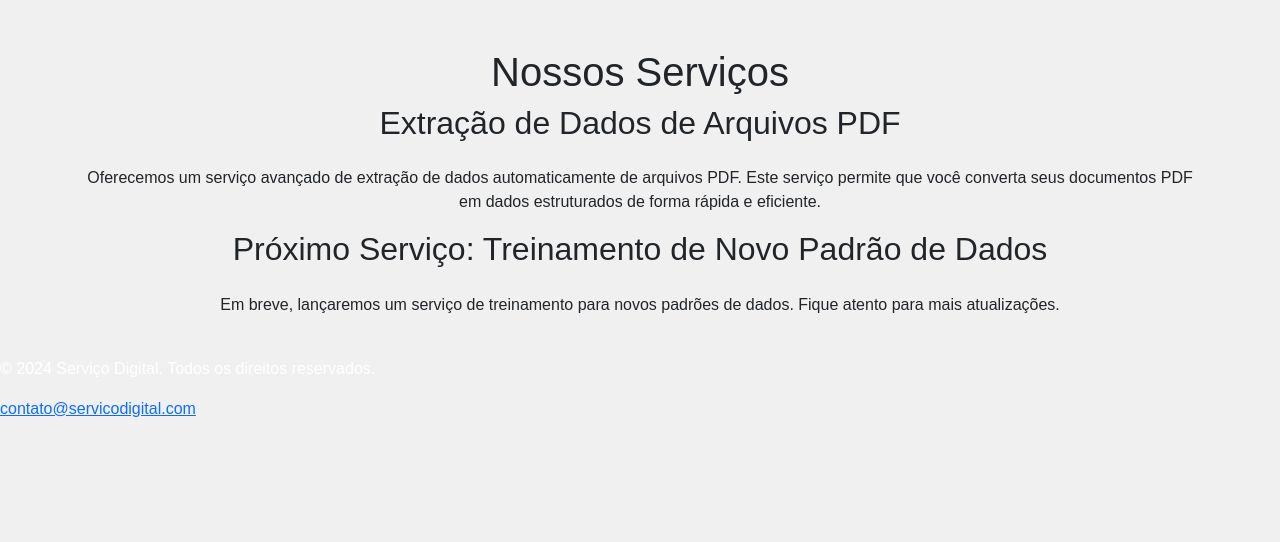
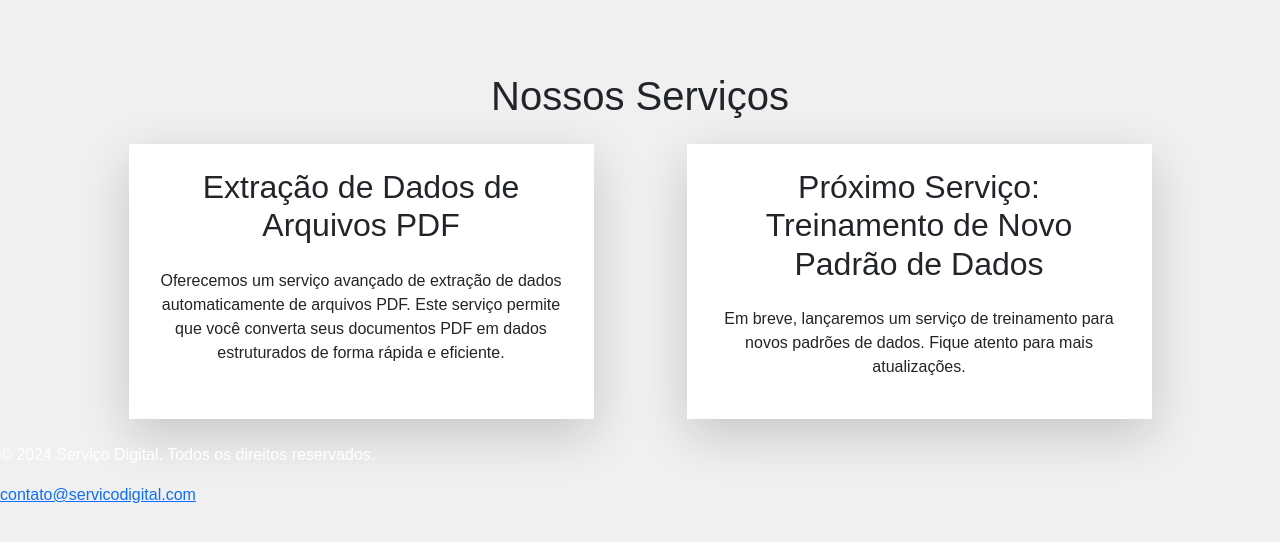
Before and after one commit to brdoliveira/upflow-flsk, a Flask app: page /services in a window 1280 px wide. Shown: the part 40-582 px from the top of the page. Run offline with Flask 3, Linux system fonts and the light colour scheme; parts of the project's set-up code (start-up, migrations or seed data) failed here and were passed over; some libraries are stand-ins or nearby versions.

Commit message:
FEAT(services): Melhorando a estilização

```diff
--- a/templates/services.html
+++ b/templates/services.html
@@ -2,16 +2,18 @@
 
 {% block conteudo %}
 <div class="mt-10 text-center">
-    <h1 class="text-4xl font-bold mb-6">Nossos Serviços</h1>
+    <h1 class="text-4xl font-bold my-4">Nossos Serviços</h1>
 
-    <section id="current-service" class="my-10">
+    <div class="d-flex justify-content-around flex-wrap">
+        <section id="current-service" class="bg-white col-5 p-4 w-80 shadow-lg">
             <h2 class="text-3xl font-semibold mb-4">Extração de Dados de Arquivos PDF</h2>
             <p class="text-lg mb-6">Oferecemos um serviço avançado de extração de dados automaticamente de arquivos PDF. Este serviço permite que você converta seus documentos PDF em dados estruturados de forma rápida e eficiente.</p>
         </section>
 
-    <section id="upcoming-service" class="my-10">
+        <section id="upcoming-service" class="bg-white col-5 p-4 w-80 shadow-lg">
             <h2 class="text-3xl font-semibold mb-4">Próximo Serviço: Treinamento de Novo Padrão de Dados</h2>
             <p class="text-lg mb-6">Em breve, lançaremos um serviço de treinamento para novos padrões de dados. Fique atento para mais atualizações.</p>
         </section>
     </div>
+</div>
 {% endblock %}
```
Lines whose indentation alone changed are shown as unchanged.
